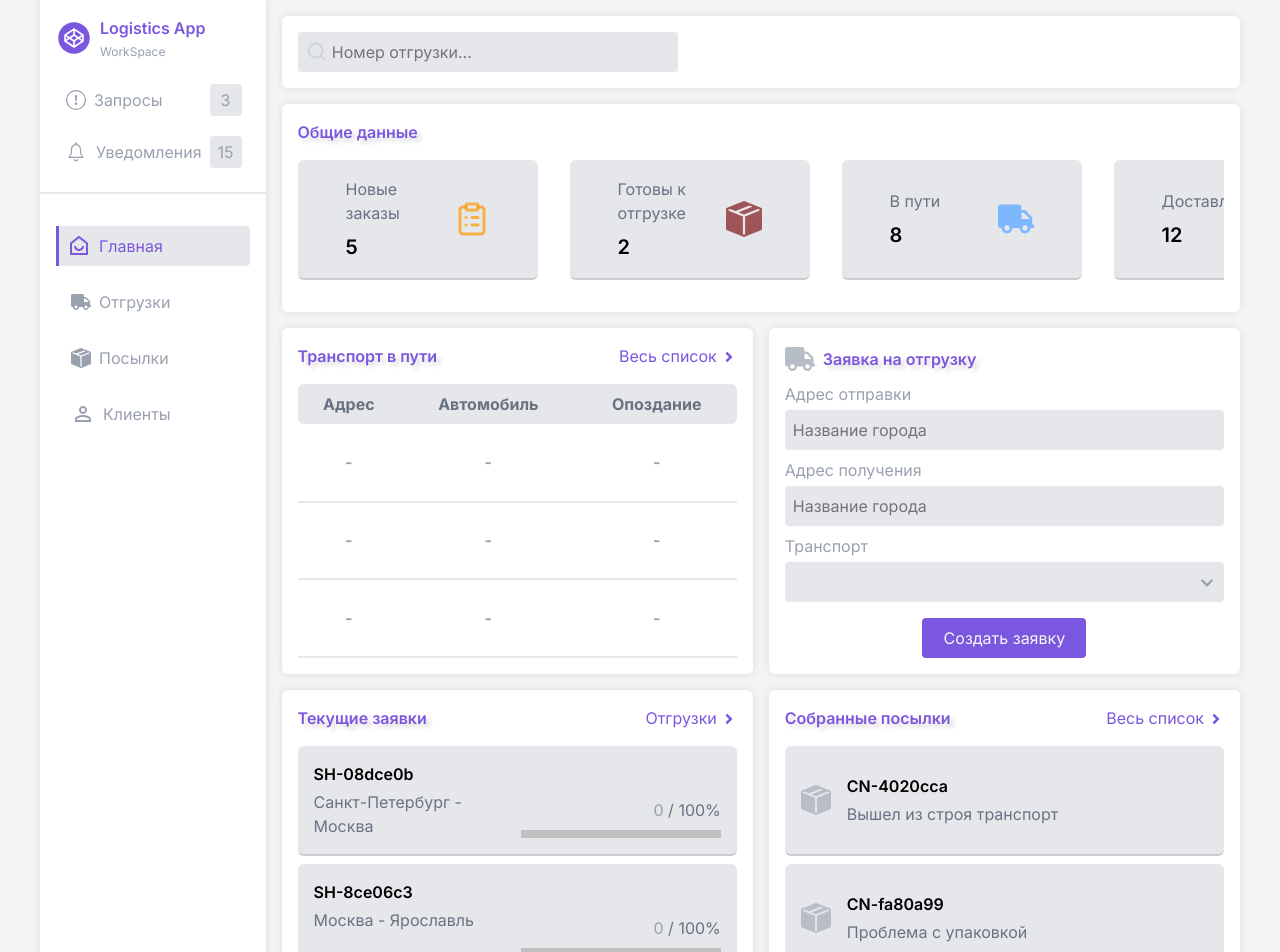
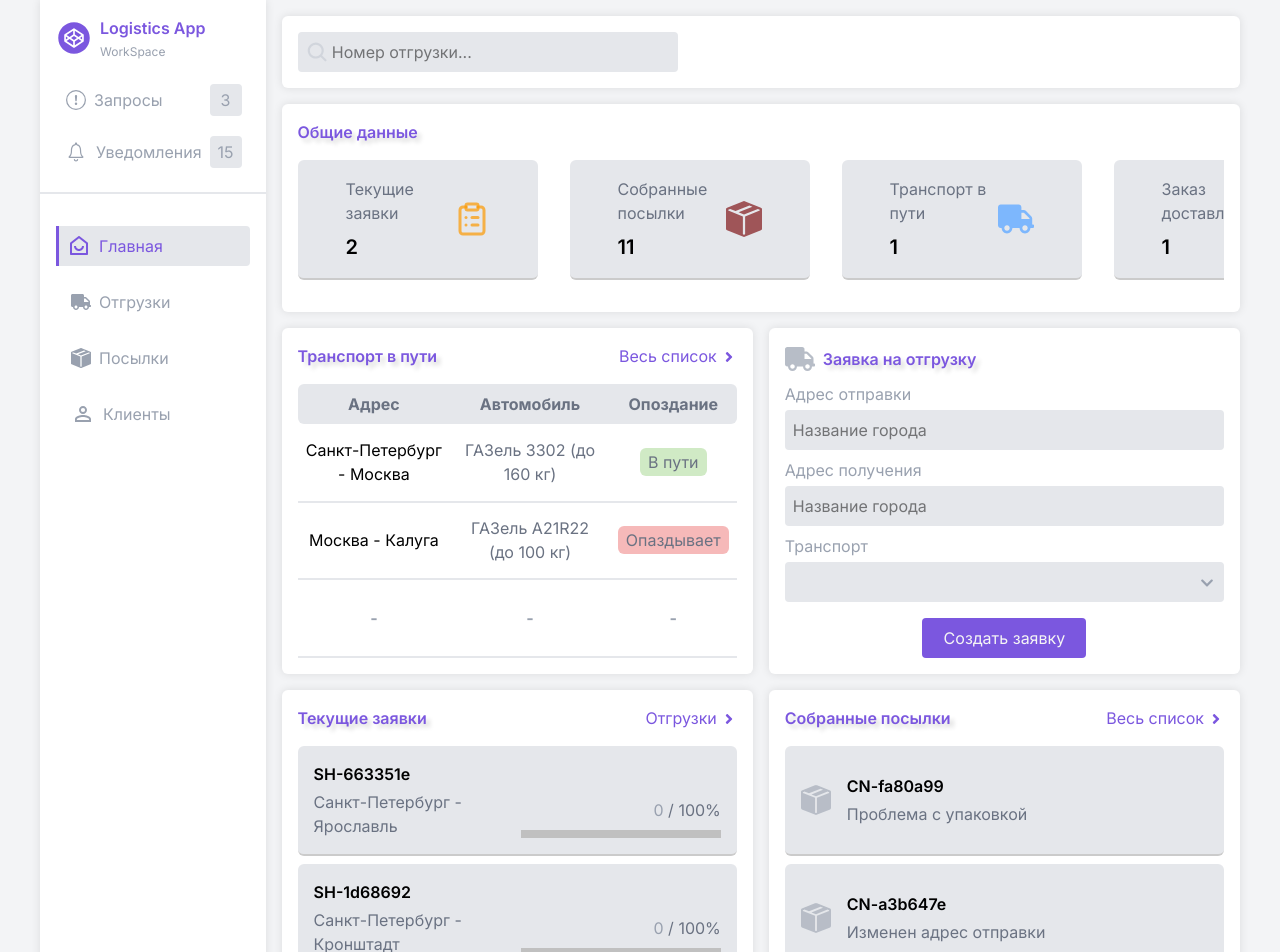
Before and after one commit to Vb3519/logistics_app, a React (Vite) app: page /#/ in a window 1280 px wide. Shown: the top 952 px of the page. Built offline with nearby package versions, Linux system fonts and the light colour scheme; data requests are answered from the project's data file.

Commit message:
главная страница приложения, секции транспорт в пути и общие данные

```diff
--- a/logistics_appData.json
+++ b/logistics_appData.json
@@ -4,12 +4,31 @@
       "id": "08dce0b3-64fe-4b61-b1b3-1d244e68f39c",
       "created_at": "13.08.2025",
       "shipment_number": "SH-08dce0b",
-      "shipment_parcels": [],
-      "current_load_value": 0,
+      "shipment_parcels": [
+        {
+          "id": "4671fecc-1a5f-4de7-89aa-af6878381995",
+          "isUploaded": true,
+          "isAttached": true,
+          "parcel_number": "CN-4671fec",
+          "parcel_status": "Изменен адрес отправки",
+          "parcel_weight": "60",
+          "shipment_id": "08dce0b3-64fe-4b61-b1b3-1d244e68f39c"
+        },
+        {
+          "id": "ba929e1b-2da1-48e7-8cf9-10ba3ebbcece",
+          "isUploaded": true,
+          "isAttached": true,
+          "parcel_number": "CN-ba929e1",
+          "parcel_status": "Изменен адрес отправки",
+          "parcel_weight": "40",
+          "shipment_id": "08dce0b3-64fe-4b61-b1b3-1d244e68f39c"
+        }
+      ],
+      "current_load_value": 100,
       "transport": "ГАЗель 3302 (до 160 кг)",
       "max_load_value": 160,
-      "is_shipment_status_set": false,
-      "shipment_status": "",
+      "is_shipment_status_set": true,
+      "shipment_status": "В пути",
       "from_city": "Санкт-Петербург",
       "to_city": "Москва",
       "transport_info": "{\"transport\":\"ГАЗель 3302 (до 160 кг)\",\"max_load_value\":\"160\"}"
@@ -18,80 +37,169 @@
       "id": "8ce06c36-2b1b-404a-8b2e-caa51c65e4de",
       "created_at": "13.08.2025",
       "shipment_number": "SH-8ce06c3",
+      "shipment_parcels": [
+        {
+          "id": "7149fa8e-2bf5-4b62-823d-da7c1f4a4ff3",
+          "isUploaded": true,
+          "isAttached": true,
+          "parcel_number": "CN-7149fa8",
+          "parcel_status": "Проблема с упаковкой",
+          "parcel_weight": "80",
+          "shipment_id": "8ce06c36-2b1b-404a-8b2e-caa51c65e4de"
+        },
+        {
+          "id": "5751f2dd-f562-4f12-b504-870bae650ebb",
+          "isUploaded": true,
+          "isAttached": true,
+          "parcel_number": "CN-5751f2d",
+          "parcel_status": "Проблема с упаковкой",
+          "parcel_weight": "20",
+          "shipment_id": "8ce06c36-2b1b-404a-8b2e-caa51c65e4de"
+        },
+        {
+          "id": "97580e51-c1fd-4606-a6c1-33913fcf8abd",
+          "isUploaded": true,
+          "isAttached": true,
+          "parcel_number": "CN-97580e5",
+          "parcel_status": "Проблема с упаковкой",
+          "parcel_weight": "80",
+          "shipment_id": "8ce06c36-2b1b-404a-8b2e-caa51c65e4de"
+        }
+      ],
+      "current_load_value": 180,
+      "transport": "ГАЗель A21R32 (до 200 кг)",
+      "max_load_value": 200,
+      "is_shipment_status_set": true,
+      "shipment_status": "Завершена",
+      "from_city": "Москва",
+      "to_city": "Ярославль",
+      "transport_info": "{\"transport\":\"ГАЗель A21R32 (до 200 кг)\",\"max_load_value\":\"200\"}"
+    },
+    {
+      "id": "1acede1f-4eee-4033-9b49-b7e2cd2d367e",
+      "created_at": "29.08.2025",
+      "shipment_number": "SH-1acede1",
+      "shipment_parcels": [
+        {
+          "id": "5bfd7ab4-5b80-4f4b-a95c-68ce285eaf6a",
+          "parcel_number": "CN-5bfd7ab",
+          "isUploaded": true,
+          "isAttached": true,
+          "parcel_weight": "40",
+          "parcel_status": "Вышел из строя транспорт",
+          "shipment_id": "1acede1f-4eee-4033-9b49-b7e2cd2d367e"
+        },
+        {
+          "id": "2c04cc79-4a75-4d5d-8f55-919a86f0c830",
+          "parcel_number": "CN-2c04cc7",
+          "isUploaded": true,
+          "isAttached": true,
+          "parcel_weight": "40",
+          "parcel_status": "Изменен адрес отправки",
+          "shipment_id": "1acede1f-4eee-4033-9b49-b7e2cd2d367e"
+        }
+      ],
+      "current_load_value": 80,
+      "transport": "ГАЗель A21R22 (до 100 кг)",
+      "max_load_value": 100,
+      "shipment_status": "Опаздывает",
+      "is_shipment_status_set": true,
+      "from_city": "Москва",
+      "to_city": "Калуга",
+      "transport_info": "{\"transport\":\"ГАЗель A21R22 (до 100 кг)\",\"max_load_value\":\"100\"}"
+    },
+    {
+      "id": "663351e5-e453-4ce3-b7e5-0bcc5b618da4",
+      "created_at": "29.08.2025",
+      "shipment_number": "SH-663351e",
       "shipment_parcels": [],
       "current_load_value": 0,
       "transport": "ГАЗель A21R32 (до 200 кг)",
       "max_load_value": 200,
+      "shipment_status": "",
       "is_shipment_status_set": false,
-      "shipment_status": "",
-      "from_city": "Москва",
+      "from_city": "Санкт-Петербург",
       "to_city": "Ярославль",
       "transport_info": "{\"transport\":\"ГАЗель A21R32 (до 200 кг)\",\"max_load_value\":\"200\"}"
+    },
+    {
+      "id": "1d686925-4900-466d-a69e-c61b5d80e773",
+      "created_at": "29.08.2025",
+      "shipment_number": "SH-1d68692",
+      "shipment_parcels": [],
+      "current_load_value": 0,
+      "transport": "ГАЗель 3302 (до 160 кг)",
+      "max_load_value": 160,
+      "shipment_status": "",
+      "is_shipment_status_set": false,
+      "from_city": "Санкт-Петербург",
+      "to_city": "Кронштадт",
+      "transport_info": "{\"transport\":\"ГАЗель 3302 (до 160 кг)\",\"max_load_value\":\"160\"}"
     }
   ],
   "parcels": [
     {
       "id": "4671fecc-1a5f-4de7-89aa-af6878381995",
-      "isUploaded": false,
-      "isAttached": false,
+      "isUploaded": true,
+      "isAttached": true,
       "parcel_number": "CN-4671fec",
       "parcel_status": "Изменен адрес отправки",
       "parcel_weight": "60",
-      "shipment_id": ""
+      "shipment_id": "08dce0b3-64fe-4b61-b1b3-1d244e68f39c"
     },
     {
       "id": "ba929e1b-2da1-48e7-8cf9-10ba3ebbcece",
-      "isUploaded": false,
-      "isAttached": false,
+      "isUploaded": true,
+      "isAttached": true,
       "parcel_number": "CN-ba929e1",
       "parcel_status": "Изменен адрес отправки",
       "parcel_weight": "40",
-      "shipment_id": ""
+      "shipment_id": "08dce0b3-64fe-4b61-b1b3-1d244e68f39c"
     },
     {
       "id": "7149fa8e-2bf5-4b62-823d-da7c1f4a4ff3",
-      "isUploaded": false,
-      "isAttached": false,
+      "isUploaded": true,
+      "isAttached": true,
       "parcel_number": "CN-7149fa8",
       "parcel_status": "Проблема с упаковкой",
       "parcel_weight": "80",
-      "shipment_id": ""
+      "shipment_id": "8ce06c36-2b1b-404a-8b2e-caa51c65e4de"
     },
     {
       "id": "5751f2dd-f562-4f12-b504-870bae650ebb",
-      "isUploaded": false,
-      "isAttached": false,
+      "isUploaded": true,
+      "isAttached": true,
       "parcel_number": "CN-5751f2d",
       "parcel_status": "Проблема с упаковкой",
       "parcel_weight": "20",
-      "shipment_id": ""
+      "shipment_id": "8ce06c36-2b1b-404a-8b2e-caa51c65e4de"
     },
     {
       "id": "97580e51-c1fd-4606-a6c1-33913fcf8abd",
-      "isUploaded": false,
-      "isAttached": false,
+      "isUploaded": true,
+      "isAttached": true,
       "parcel_number": "CN-97580e5",
       "parcel_status": "Проблема с упаковкой",
       "parcel_weight": "80",
-      "shipment_id": ""
+      "shipment_id": "8ce06c36-2b1b-404a-8b2e-caa51c65e4de"
     },
     {
       "id": "5bfd7ab4-5b80-4f4b-a95c-68ce285eaf6a",
       "parcel_number": "CN-5bfd7ab",
-      "isUploaded": false,
-      "isAttached": false,
+      "isUploaded": true,
+      "isAttached": true,
       "parcel_weight": "40",
       "parcel_status": "Вышел из строя транспорт",
-      "shipment_id": ""
+      "shipment_id": "1acede1f-4eee-4033-9b49-b7e2cd2d367e"
     },
     {
       "id": "2c04cc79-4a75-4d5d-8f55-919a86f0c830",
       "parcel_number": "CN-2c04cc7",
-      "isUploaded": false,
-      "isAttached": false,
+      "isUploaded": true,
+      "isAttached": true,
       "parcel_weight": "40",
       "parcel_status": "Изменен адрес отправки",
-      "shipment_id": ""
+      "shipment_id": "1acede1f-4eee-4033-9b49-b7e2cd2d367e"
     },
     {
       "id": "c56de5a5-f968-403c-9cd5-11937cacd669",
@@ -182,6 +290,15 @@
       "parcel_weight": "60",
       "parcel_status": "Изменен адрес отправки",
       "shipment_id": ""
+    },
+    {
+      "id": "2f68a92c-d286-4bec-8707-ea01cb39ee0a",
+      "parcel_number": "CN-2f68a92",
+      "isUploaded": false,
+      "isAttached": false,
+      "shipment_id": "",
+      "parcel_weight": "40",
+      "parcel_status": "Изменен адрес отправки"
     }
   ],
   "clients": [
--- a/src/app/features/general_info/GeneralInfo.tsx
+++ b/src/app/features/general_info/GeneralInfo.tsx
@@ -1,3 +1,5 @@
+import { useSelector } from 'react-redux';
+
 // React-icons:
 import { LuClipboardList } from 'react-icons/lu';
 import { BsBoxSeamFill } from 'react-icons/bs';
@@ -8,7 +10,32 @@ import { AiOutlineFileDone } from 'react-icons/ai';
 import CustomSection from '../../../shared/ui/CustomSection';
 import GeneralInfoCard from './GeneralInfoCard';
 
+// State:
+import {
+  selectShipmentRequests,
+  selectisShipmentRequestsDataLoading,
+} from '../../redux/slices/shipmentsSlice';
+import {
+  selectParcelsData,
+  selectIsParcelsDataLoading,
+} from '../../redux/slices/parcelsSlice';
+import {
+  selectShipmentsLogData,
+  selectIsShipmentsLogDataLoading,
+} from '../../redux/slices/shipmentsLogSlice';
+
 const GeneralInfo = () => {
+  const shipmentRequestsData = useSelector(selectShipmentRequests);
+  const parcelsData = useSelector(selectParcelsData);
+
+  const shipmentsLogData = useSelector(selectShipmentsLogData);
+  const shipmentsOnTheWay = shipmentsLogData.filter(
+    (shipmentInfo) => shipmentInfo.shipment_status === 'В пути'
+  );
+  const completedShipments = shipmentsLogData.filter(
+    (shipmentInfo) => shipmentInfo.shipment_status === 'Завершена'
+  );
+
   return (
     <CustomSection className="bg-section_primary xs:mx-4 lg:col-span-2">
       <h2 className="font-semibold text-[#7B57DF] title-shadow text-sm xl:text-base">
@@ -17,32 +44,32 @@ const GeneralInfo = () => {
 
       <ul className="py-4 flex justify-between gap-4 text-sm overflow-x-auto md:gap-8 xl:text-base">
         <GeneralInfoCard
-          card_title="Новые заказы"
-          value="5"
+          card_title="Текущие заявки"
+          value={shipmentRequestsData.length}
           icon={
             <LuClipboardList className="text-3xl text-amber-500/70 flex-shrink-0 md:text-4xl" />
           }
         />
 
         <GeneralInfoCard
-          card_title="Готовы к отгрузке"
-          value="2"
+          card_title="Собранные посылки"
+          value={parcelsData.length}
           icon={
             <BsBoxSeamFill className="text-3xl text-red-900/70 flex-shrink-0 md:text-4xl" />
           }
         />
 
         <GeneralInfoCard
-          card_title="В пути"
-          value="8"
+          card_title="Транспорт в пути"
+          value={shipmentsOnTheWay.length}
           icon={
             <FaTruck className="text-3xl text-blue-400/70 flex-shrink-0 md:text-4xl" />
           }
         />
 
         <GeneralInfoCard
-          card_title="Доставлены"
-          value="12"
+          card_title="Заказ доставлен"
+          value={completedShipments.length}
           icon={
             <AiOutlineFileDone className="text-3xl text-green-600/70 flex-shrink-0 md:text-4xl" />
           }
--- a/src/app/features/general_info/GeneralInfoCard.tsx
+++ b/src/app/features/general_info/GeneralInfoCard.tsx
@@ -1,7 +1,14 @@
+import { useSelector } from 'react-redux';
+
+// State:
+import { selectisShipmentRequestsDataLoading } from '../../redux/slices/shipmentsSlice';
+import { selectIsParcelsDataLoading } from '../../redux/slices/parcelsSlice';
+import { selectIsShipmentsLogDataLoading } from '../../redux/slices/shipmentsLogSlice';
+
 interface GeneralInfoCard_Props extends React.LiHTMLAttributes<HTMLLIElement> {
   className?: string;
   card_title: string;
-  value: string;
+  value: number;
   icon: React.ReactNode;
 }
 
@@ -11,6 +18,21 @@ const GeneralInfoCard: React.FC<GeneralInfoCard_Props> = ({
 }) => {
   const { card_title, value, icon } = props;
 
+  const isShipmentRequestsDataLoading = useSelector(
+    selectisShipmentRequestsDataLoading
+  );
+
+  const isParcelsDataLoading = useSelector(selectIsParcelsDataLoading);
+
+  const isShipmentsLogDataLoading = useSelector(
+    selectIsShipmentsLogDataLoading
+  );
+
+  const isDataLoading =
+    isShipmentRequestsDataLoading ||
+    isParcelsDataLoading ||
+    isShipmentsLogDataLoading;
+
   return (
     <li
       className={`${className} min-w-40 p-4 flex gap-2 items-center justify-between border-b-2 border-b-[#cbcbcb] bg-element_primary rounded-md md:min-w-60 md:min-h-30 xl:px-12 2xl:min-w-78`}
@@ -18,7 +40,11 @@ const GeneralInfoCard: React.FC<GeneralInfoCard_Props> = ({
     >
       <div className="flex flex-col gap-2">
         <p className="text-primary">{card_title}</p>
-        <p className="text-xl font-semibold">{value}</p>
+        {isDataLoading ? (
+          <div className="h-7 w-1/2 bg-gray-300 rounded-md animate-pulse"></div>
+        ) : (
+          <p className="text-xl font-semibold">{value}</p>
+        )}
       </div>
       {icon}
     </li>
--- a/src/app/features/shipments/requests/TransportOnTheWay.tsx
+++ b/src/app/features/shipments/log/TransportOnTheWay.tsx
@@ -45,6 +45,12 @@ const TransportOnTheWay = () => {
     }
   }, []);
 
+  const activeShimentsLogData = shipmentsLogData.filter(
+    (shipmentInfo) =>
+      shipmentInfo.shipment_status === 'В пути' ||
+      shipmentInfo.shipment_status === 'Опаздывает'
+  );
+
   return (
     <CustomSection className="flex flex-col gap-4 bg-section_primary xs:mx-4">
       <div className="flex justify-between gap-2 text-sm xl:text-base">
@@ -72,7 +78,7 @@ const TransportOnTheWay = () => {
           </thead>
 
           <tbody>
-            {shipmentsLogData.map((shipmentData, index) => {
+            {activeShimentsLogData.map((shipmentData, index) => {
               const isTransportLate: boolean =
                 shipmentData.shipment_status === 'Опаздывает' ? true : false;
 
@@ -89,7 +95,7 @@ const TransportOnTheWay = () => {
             })}
 
             <LogPlaceholdersContainer
-              counter={3 - shipmentsLogData.length}
+              counter={3 - activeShimentsLogData.length}
               isShipmentsLogDataLoading={isShipmentsLogDataLoading}
             />
           </tbody>
--- a/src/app/features/shipments/requests/addParcelToTransport/containers/CurrentRequestActions.tsx
+++ b/src/app/features/shipments/requests/addParcelToTransport/containers/CurrentRequestActions.tsx
@@ -28,6 +28,7 @@ import {
   selectShipmentStatus,
   selectShipmentStatusError,
   setShipmentStatusErrorMsg,
+  setShipmentStatus,
 } from '../../../../../redux/slices/shipmentStatusSlice';
 
 // Services:
@@ -91,6 +92,7 @@ const CurrentRequestActions: React.FC<CurrentRequestActions_Props> = memo(
         await Promise.all(parcelsToUnload);
 
         dispatch(removeParcelsFromShipment(id));
+        dispatch(setShipmentStatus(''));
       }
     };
 
@@ -160,6 +162,7 @@ const CurrentRequestActions: React.FC<CurrentRequestActions_Props> = memo(
         // Клиент: (обновление на клиенте данных по отгрузкам и посылкам)
         dispatch(updateShipmentRequestsByStatus(''));
         dispatch(updateParcelsByShipmentId(''));
+        dispatch(setShipmentStatus(''));
       }
     };
 
--- a/src/app/redux/slices/shipmentStatusSlice.ts
+++ b/src/app/redux/slices/shipmentStatusSlice.ts
@@ -20,7 +20,10 @@ const shipmentStatusSlice = createSlice({
   reducers: {
     setShipmentStatus: (
       state,
-      action: { payload: 'В пути' | 'Завершена' | 'Опаздывает'; type: string }
+      action: {
+        payload: 'В пути' | 'Завершена' | 'Опаздывает' | '';
+        type: string;
+      }
     ) => {
       return { ...state, shipmentStatus: action.payload };
     },
--- a/src/pages/GeneralPage.tsx
+++ b/src/pages/GeneralPage.tsx
@@ -1,6 +1,6 @@
 // Features:
 import GeneralInfo from '../app/features/general_info/GeneralInfo';
-import TransportOnTheWay from '../app/features/shipments/requests/TransportOnTheWay';
+import TransportOnTheWay from '../app/features/shipments/log/TransportOnTheWay';
 import DailyPlan from '../app/features/work_plans/DailyPlan';
 import RecentlyCollectedParcels from '../app/features/parcels/AddParcelToTransport/elements/RecentlyCollectedParcels';
 import ActiveRequestsList from '../app/features/shipments/requests/loadRequestsData/containers/ActiveRequestsList';
```
